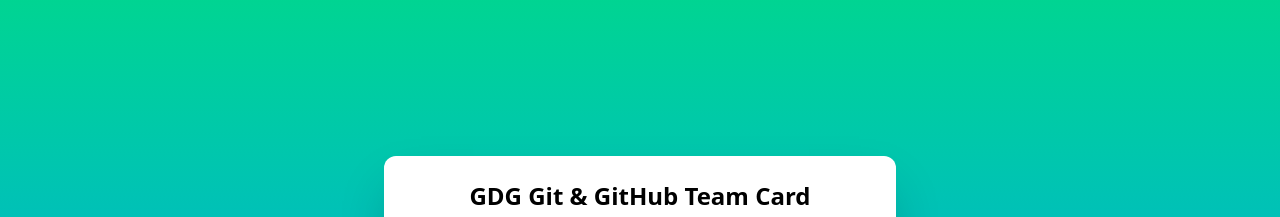
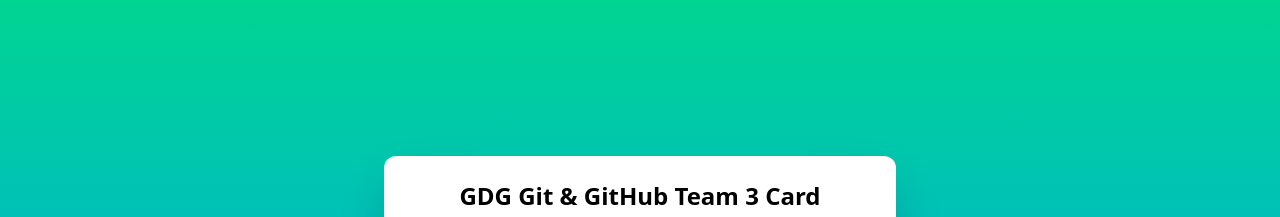
Before and after one commit to vuqla/GDG_Git_Team_3_Card, a plain HTML site: page index.html in a window 1280 px wide. Shown: the top 217 px of the page. Drawn offline with nearby package versions, Linux system fonts and the light colour scheme.

Commit message:
Added team number card

```diff
--- a/index.html
+++ b/index.html
@@ -8,7 +8,7 @@
 </head>
 <body class="flex items-center justify-center min-h-screen bg-gradient-to-t from-blue-500 to-emerald-400">
     <div class="mx-auto rounded-xl shadow-2xl max-w-lg w-full min-h-[50vh] px-6 py-6 relative bg-white">
-        <h1 class="text-2xl font-semibold mb-2 text-center">GDG Git & GitHub Team Card</h1>
+        <h1 class="text-2xl font-semibold mb-2 text-center">GDG Git & GitHub Team 3 Card</h1>
         <p class="text-gray-600 text-center">
             This card was created by coders from the GDG Git & GitHub Study Jam!
         </p>
```
